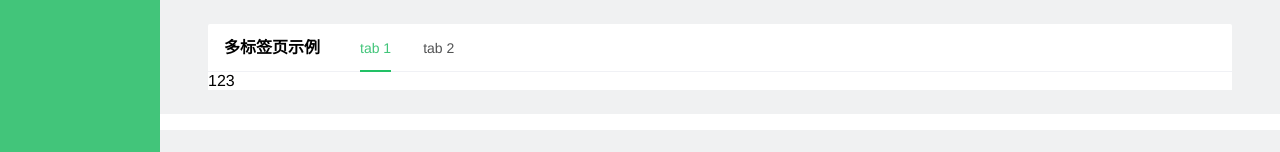
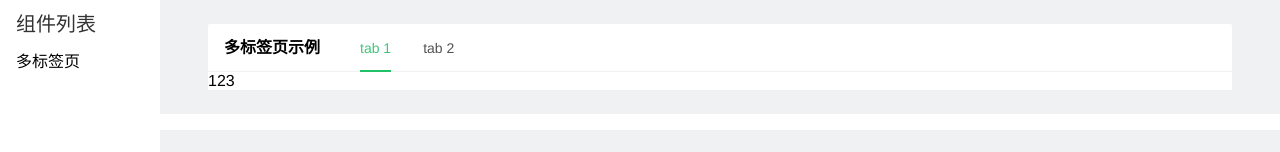
Before and after one commit to michaelji520/mz-ui, a Vue app: page / in a window 1280 px wide. Shown: the top 152 px of the page. Built offline with nearby package versions, Linux system fonts and the light colour scheme; grey boxes are pictures that could not be loaded.

Commit message:
init navbar

```diff
--- a/src/App.vue
+++ b/src/App.vue
@@ -1,6 +1,6 @@
 <template>
   <div id="app" class="mz-ui">
-    <div class="navbar"></div>
+    <nav-bar></nav-bar>
     <div class="container">
       <div class="component-wrapper">
         <mz-tab title="多标签页示例" v-model="active" :tabs="tabs">
@@ -22,11 +22,12 @@
 <script>
 import MzTab from './components/mz-tab/mz-tab';
 import MzViewer from './components/mz-viewer/mz-viewer';
+import NavBar from './views/Navbar';
 
 export default {
   name: 'app',
   components: {
-    MzTab, MzViewer
+    MzTab, MzViewer, NavBar
   },
   data () {
     return {
@@ -58,7 +59,6 @@ export default {
   }
   .navbar {
     width: 160px;
-    background-color: #42C57A;
   }
   .container {
     display: flex;
--- /dev/null
+++ b/src/common/colors.less
@@ -0,0 +1,3 @@
+@color-primary: #42C57A;
+@color-white: #FFFFFF;
+@color-black: #333333;
--- a/src/router/index.js
+++ b/src/router/index.js
@@ -14,9 +14,6 @@ const routes = [
   {
     path: '/about',
     name: 'about',
-    // route level code-splitting
-    // this generates a separate chunk (about.[hash].js) for this route
-    // which is lazy-loaded when the route is visited.
     component: About
   }
 ];
--- /dev/null
+++ b/src/views/Navbar.vue
@@ -0,0 +1,38 @@
+<template>
+  <div class="navbar">
+    <div class="title">组件列表</div>
+    <ul>
+      <li v-for="(comp, idx) in list" :key="idx">
+        {{ comp.name }}
+      </li>
+    </ul>
+  </div>
+</template>
+
+<script>
+export default {
+  data () {
+    return {
+      list: [
+        {
+          name: '多标签页',
+          path: 'multi-tab'
+        }
+      ]
+    };
+  }
+
+};
+</script>
+
+<style lang="less" scoped>
+@import '../common/colors.less';
+.navbar {
+  padding: 0 16px;
+  .title {
+    color: @color-black;
+    font-size: 20px;
+    line-height: 48px;
+  }
+}
+</style>
```
